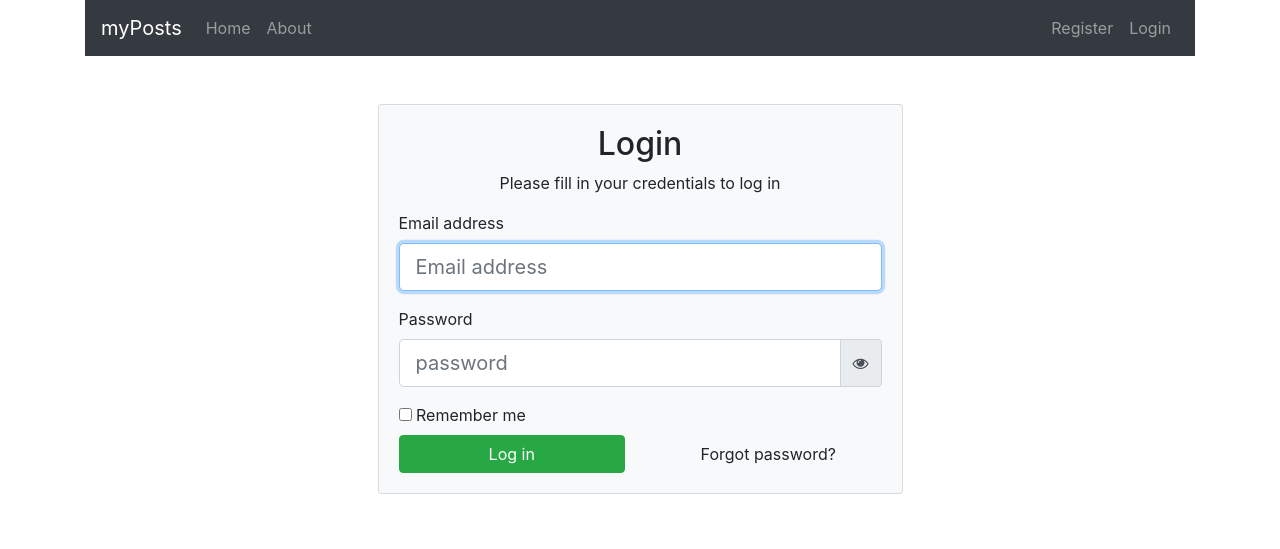
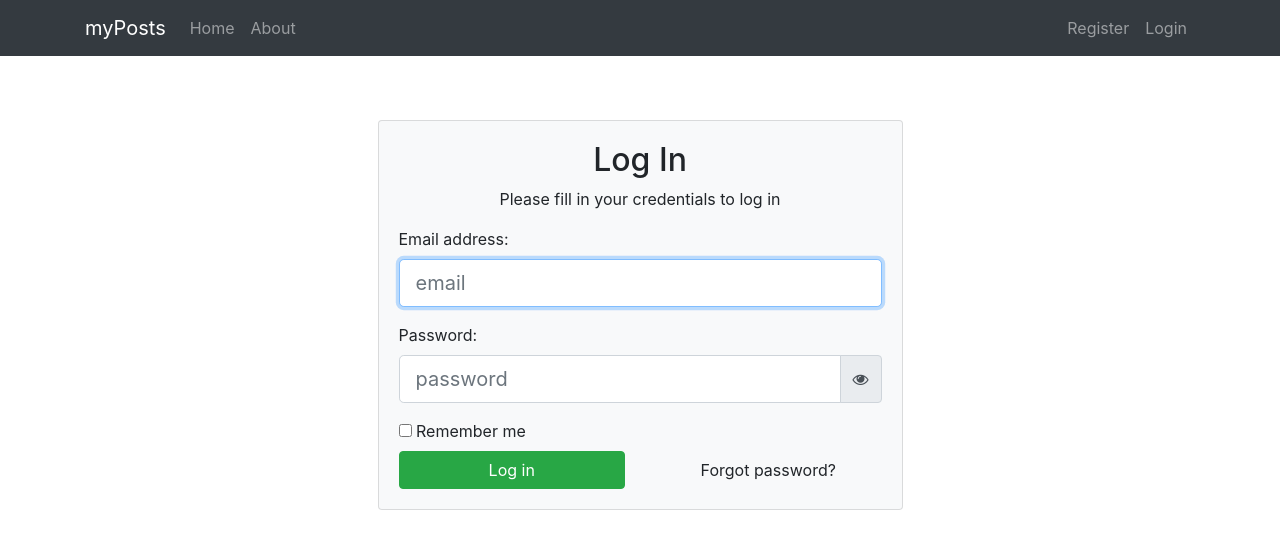
Before and after one commit to IlyaMur/little-messages, a PHP site: page /login in a window 1280 px wide. Shown: the top 549 px of the page. Run offline with PHP 8.4, Linux system fonts and the light colour scheme.

Commit message:
fix login page visibility

```diff
--- a/src/App/Flash.php
+++ b/src/App/Flash.php
@@ -20,7 +20,7 @@ class Flash
 
     public static function getMessages(): ?array
     {
-        if (!isset($_SESSION['flashNotification'])) {
+        if (empty($_SESSION['flashNotification'])) {
             return null;
         }
 
--- a/src/App/Views/Login/new.html.twig
+++ b/src/App/Views/Login/new.html.twig
@@ -8,18 +8,18 @@
 		<div class="card card-body bg-light mt-5">
 			<div class="text-center">
 				<h2>
-					Login
+					Log In
 				</h2>
 				<p>Please fill in your credentials to log in</p>
 			</div>
 			<form action="/login/create" method="POST">
 				<div class="form-group">
-					<label for="inputEmail">Email address</label>
-					<input value="{{ email }}" type="email" name="email" id="inputEmail" placeholder="Email address" autofocus class="form-control form-control-lg">
+					<label for="inputEmail">Email address:</label>
+					<input value="{{ email }}" type="email" name="email" id="inputEmail" placeholder="email" autofocus class="form-control form-control-lg" required>
 				</div>
 
 				<div class="form-group">
-					<label for="inputPassword">Password</label>
+					<label for="inputPassword">Password:</label>
 					<div class="input-group">
 						<input id="inputPassword" name="password" placeholder="password" type="password" required class="form-control form-control-lg" data-toggle="password">
 						<div class="input-group-append">
--- a/src/App/Views/base.html.twig
+++ b/src/App/Views/base.html.twig
@@ -23,12 +23,10 @@
 		</title>
 	</head>
 	<body>
+		{% include "navbar.html.twig" %}
 		<div class="container">
 			<div class="row">
 				<div class="col">
-
-					{% include "navbar.html.twig" %}
-
 					{% for message in flashMessages %}
 						<div class="alert alert-{{ message.type }}">
 							{{ message.body }}
@@ -37,8 +35,6 @@
 					{% block body %}{% endblock %}
 				</div>
 			</div>
-		</div>
-
-
+		</body>
 	</body>
-</html>
+</html></div></body></html>
--- a/src/App/Views/navbar.html.twig
+++ b/src/App/Views/navbar.html.twig
@@ -1,4 +1,5 @@
 <nav class="navbar navbar-expand-md navbar-dark bg-dark mb-3">
+	<div class="container">
 		<a class="navbar-brand" href="{{ urlRoot }}">myPosts</a>
 
 		<button class="navbar-toggler" type="button" data-toggle="collapse" data-target="#navbarsExampleDefault" aria-controls="navbarsExampleDefault" aria-expanded="false" aria-label="Toggle navigation">
@@ -17,14 +18,24 @@
 				</li>
 			</ul>
 			<ul class="navbar-nav ml-auto">
+				{% if currentUser %}
+					<li class="nav-item">
+						<a class="nav-link" href="{{ urlRoot }}login/destroy">Logout
+						</a>
+					</li>
+				{% else %}
 					<li class="nav-item">
 						<a class="nav-link" href="{{ urlRoot }}signup/new">Register
-
 						</a>
 					</li>
 					<li class="nav-item">
 						<a class="nav-link" href="{{ urlRoot }}login">Login</a>
 					</li>
+				{% endif %}
+
 			</ul>
+
+
+		</div>
 	</div>
 </nav>
```
Also changed, not shown: src/App/Models/User.php (+6 -1 lines), src/App/Views/Signup/new.html.twig (+5 -7 lines). Lines whose indentation alone changed are shown as unchanged.
